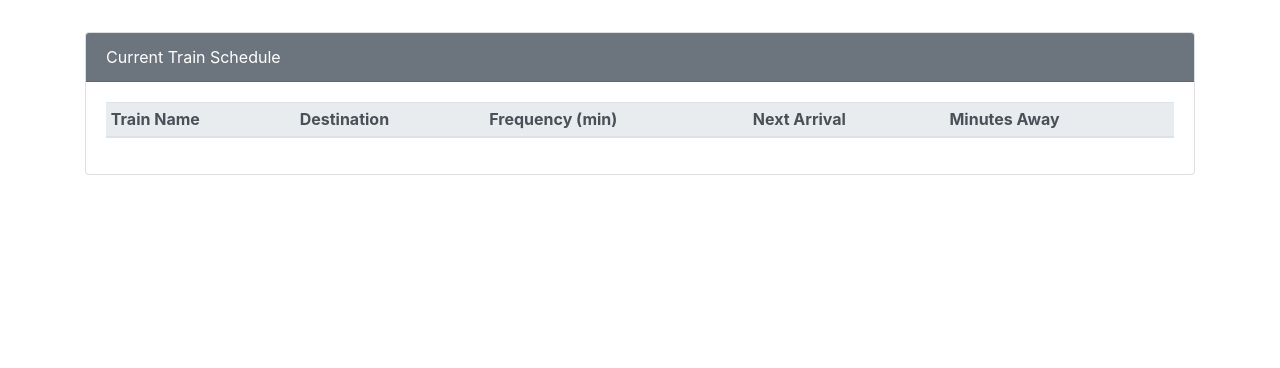
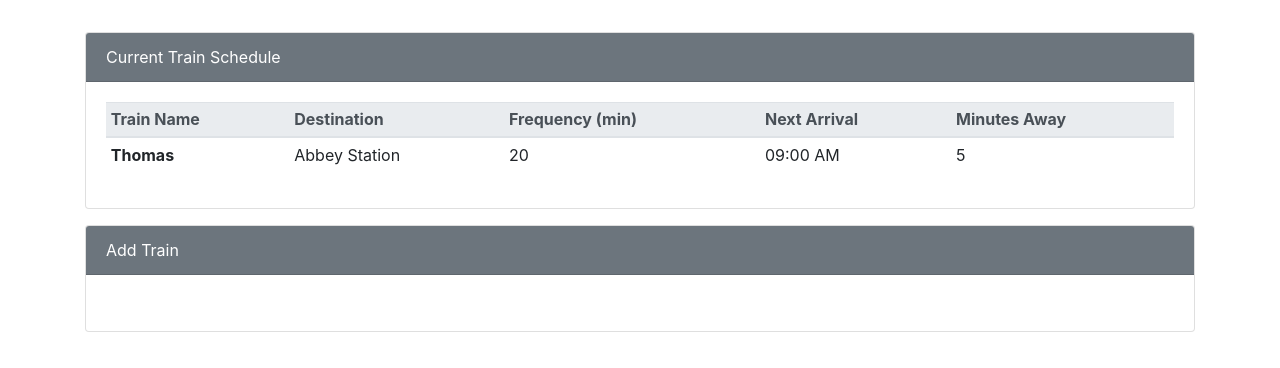
Before and after one commit to Mari0203/Train-Schedule, a plain HTML site: page index.html in a window 1280 px wide. Shown: the part 250-618 px from the top of the page. Drawn offline with nearby package versions, Linux system fonts and the light colour scheme; a web font is replaced by a local one.

Commit message:
Added 'Add Train' Section

```diff
--- a/index.html
+++ b/index.html
@@ -13,10 +13,10 @@
 
     <!-- Google Fonts -->
     <link href="https://fonts.googleapis.com/css?family=Cute+Font|Kirang+Haerang&display=swap" rel="stylesheet">
+    <link href="https://fonts.googleapis.com/css?family=Aleo&display=swap" rel="stylesheet">
 
     <!-- CSS link -->
-    <link rel="stylesheet" href="style.css"
-    >
+    <link rel="stylesheet" href="style.css">
     <!-- Firebase Reference -->
     <!-- <script src="https://www.gstatic.com/firebasejs/6.0.4/firebase-app.js"></script>
 <script src="https://www.gstatic.com/firebasejs/6.0.4/firebase-database.js"></script> -->
@@ -41,7 +41,8 @@
         <!-- Current Train Schedule Table -->
         <div class="row">
             <div class="col-md-12">
-                <div class="card">
+
+                <div class="card mb-3">
                     <div class="card-header bg-secondary text-white">Current Train Schedule</div>
                     <div class="card-body">
                         <table class="table table-sm table-hover" id="train-schedule">
@@ -55,8 +56,37 @@
                                 </tr>
                             </thead>
 
+                            <!-- Static Example of one train (Thomas) to be listed on the table -->
+                            <tbody>
+                                <tr>
+                                    <th scope="row">Thomas</th>
+                                    <td>Abbey Station</td>
+                                    <td>20</td>
+                                    <td>09:00 AM</td>
+                                    <td>5</td>
+                                </tr>
+                            </tbody>
                         </table>
                     </div>
+                </div>
+            </div>
+        </div>
+
+        <!-- Add Train Section -->
+        <div class="row">
+            <div class="col-md-12">
+                <div class="card mb-3">
+                    <div class="card-header bg-secondary text-white">Add Train</div>
+                    <div class="card-body">
+
+                        <!-- Entry Form -->
+                        <form>
+                            <div class="form-group">
+
+                            </div>
+                        </form>
+                    </div>
+
                 </div>
             </div>
         </div>
```
